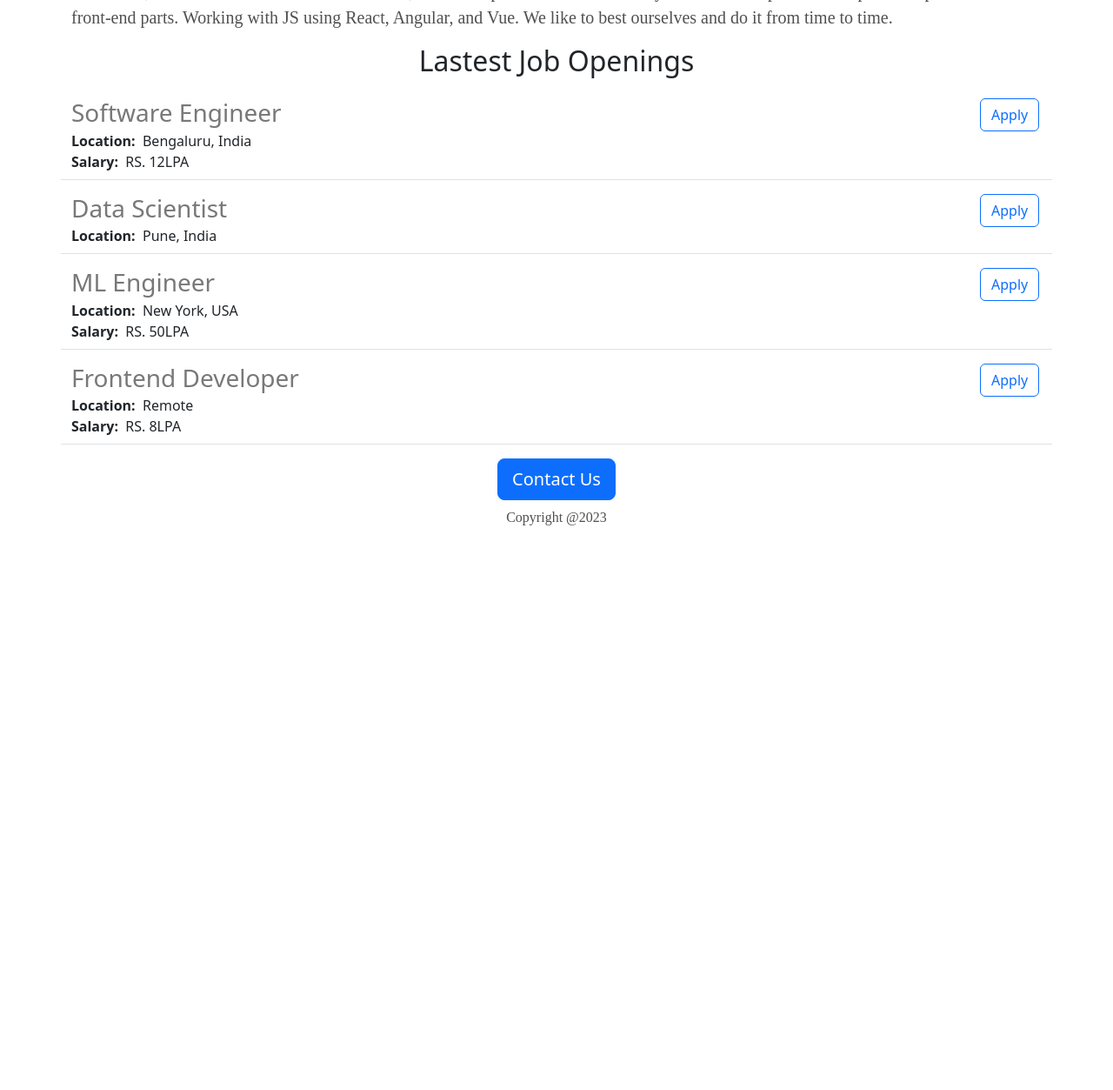
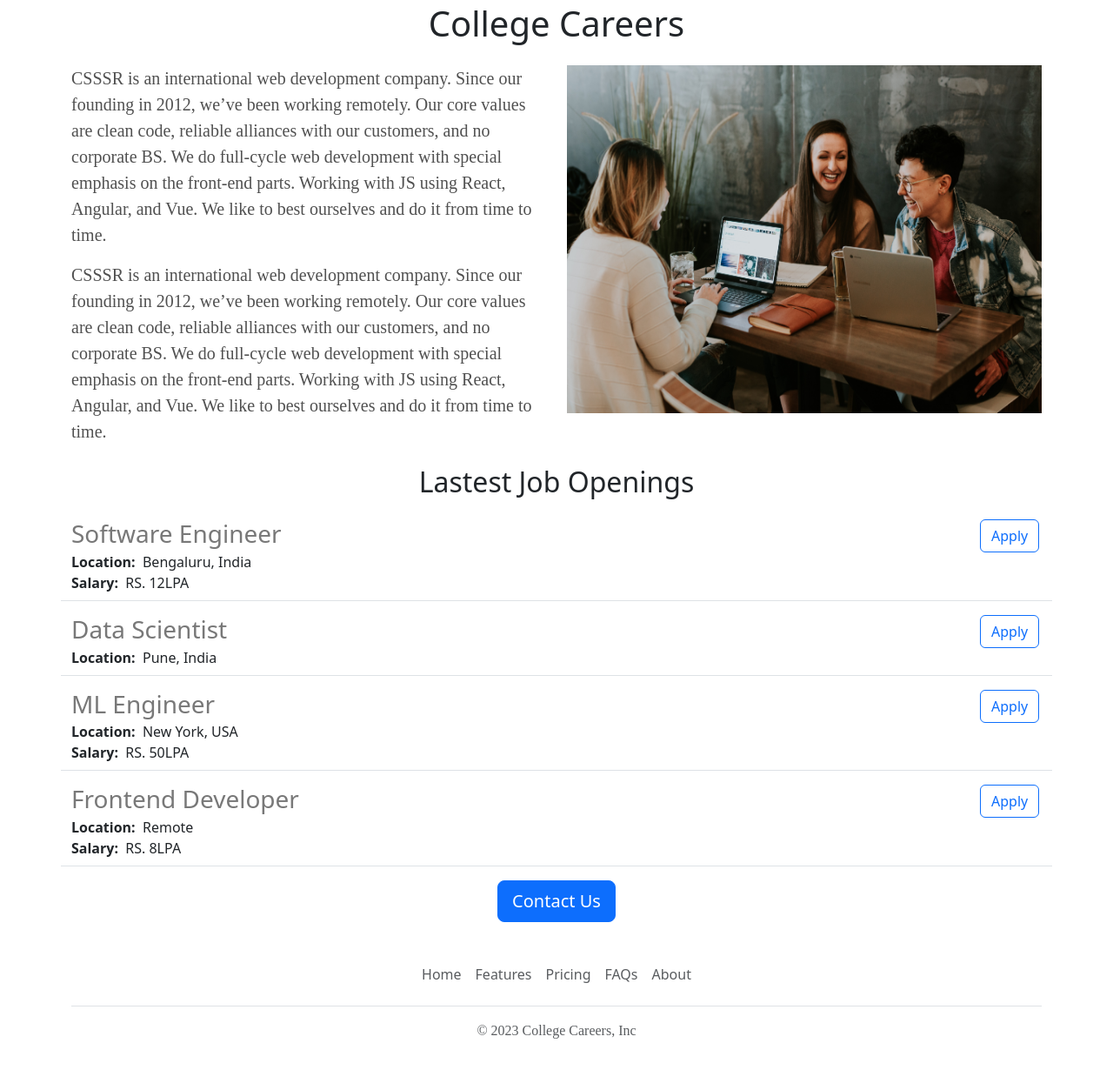
Before and after one commit to singhkoushik/college-career-website, a Flask app: page / in a window 1280 px wide. Shown: the part 461-1714 px from the top of the page at 87% size. Before the commit the page ends 1065 px from the top, so only its background shows below. Run offline with Flask 3, Linux system fonts and the light colour scheme.

Commit message:
made some changes

```diff
--- /dev/null
+++ b/templates/footer.html
@@ -0,0 +1,12 @@
+<div class="container">
+  <footer class="py-3 my-4">
+    <ul class="nav justify-content-center border-bottom pb-3 mb-3">
+      <li class="nav-item"><a href="#" class="nav-link px-2 text-muted">Home</a></li>
+      <li class="nav-item"><a href="#" class="nav-link px-2 text-muted">Features</a></li>
+      <li class="nav-item"><a href="#" class="nav-link px-2 text-muted">Pricing</a></li>
+      <li class="nav-item"><a href="#" class="nav-link px-2 text-muted">FAQs</a></li>
+      <li class="nav-item"><a href="#" class="nav-link px-2 text-muted">About</a></li>
+    </ul>
+    <p class="text-center text-muted">&copy; 2023 College Careers, Inc</p>
+  </footer>
+</div>
--- a/templates/home.html
+++ b/templates/home.html
@@ -22,7 +22,7 @@
 
     #banner{
       width: 100%;
-      height:260px;
+      height:400px;
     }
 
 
@@ -30,15 +30,20 @@
   </head>
 
   <body>
+          {% include 'nav.html' %}
+      <img  id="banner" src="https://college-career-website--koushiksingh3.repl.co/static/banner.jpeg">
+
     <div class="container">
       <h1 class="text-center mt-2 mb-4">{{company_name}} Careers</h3>
-      <img class="img-fluid" id="banner" src="https://college-career-website--koushiksingh3.repl.co/static/banner.jpeg">
-    <div>
+      <div class="row">
+      <div class="col-6">
+      <p class="lead mt-8">CSSSR is an international web development company. Since our founding in 2012, we’ve been working remotely. Our core values are clean code, reliable alliances with our customers, and no corporate BS. We do full-cycle web development with special emphasis on the front-end parts. Working with JS using React, Angular, and Vue. We like to best ourselves and do it from time to time.</p> <p class="lead mt-8">CSSSR is an international web development company. Since our founding in 2012, we’ve been working remotely. Our core values are clean code, reliable alliances with our customers, and no corporate BS. We do full-cycle web development with special emphasis on the front-end parts. Working with JS using React, Angular, and Vue. We like to best ourselves and do it from time to time.</p>
+      </div >
+      <div class="col-6">
+      <img  id="banner" src="https://college-career-website--koushiksingh3.repl.co/static/bannerImg.jpg">
 
-    <div>
-      <h3  class="text-center mt-2 mb-4">About {{company_name}} Careers</h3>
-      <p class="lead">CSSSR is an international web development company. Since our founding in 2012, we’ve been working remotely. Our core values are clean code, reliable alliances with our customers, and no corporate BS. We do full-cycle web development with special emphasis on the front-end parts. Working with JS using React, Angular, and Vue. We like to best ourselves and do it from time to time.</p>
-    </div>
+      </div>
+      </div>
        <h2  class="text-center mt-2 mb-4">Lastest Job Openings</h3>
 
 
@@ -55,10 +60,12 @@
       {% endfor %}
     </div>
 
-
     <div class="text-center">
       <button class="btn btn-primary btn-lg text-center">Contact Us</button>
-      <p class="mt-2">Copyright @2023</p>
+            {% include 'footer.html' %}
+
     </div>
+
+
   </body>
 </html>
--- /dev/null
+++ b/templates/nav.html
@@ -0,0 +1,9 @@
+<nav class="navbar bg-body-tertiary shadow-sm fixed-top bg-white">
+  <div class="container-fluid">
+    <a class="navbar-brand" href="#">
+      <img src="static/navimg.svg" alt="Logo" width="30" height="24" class="d-inline-block align-text-top">
+      College Career
+    </a>
+  </div>
+</nav>
+<div style="height:56px"></div>
```
Also changed, not shown: static/bannerImg.jpg (added), static/navimg.svg (added).
